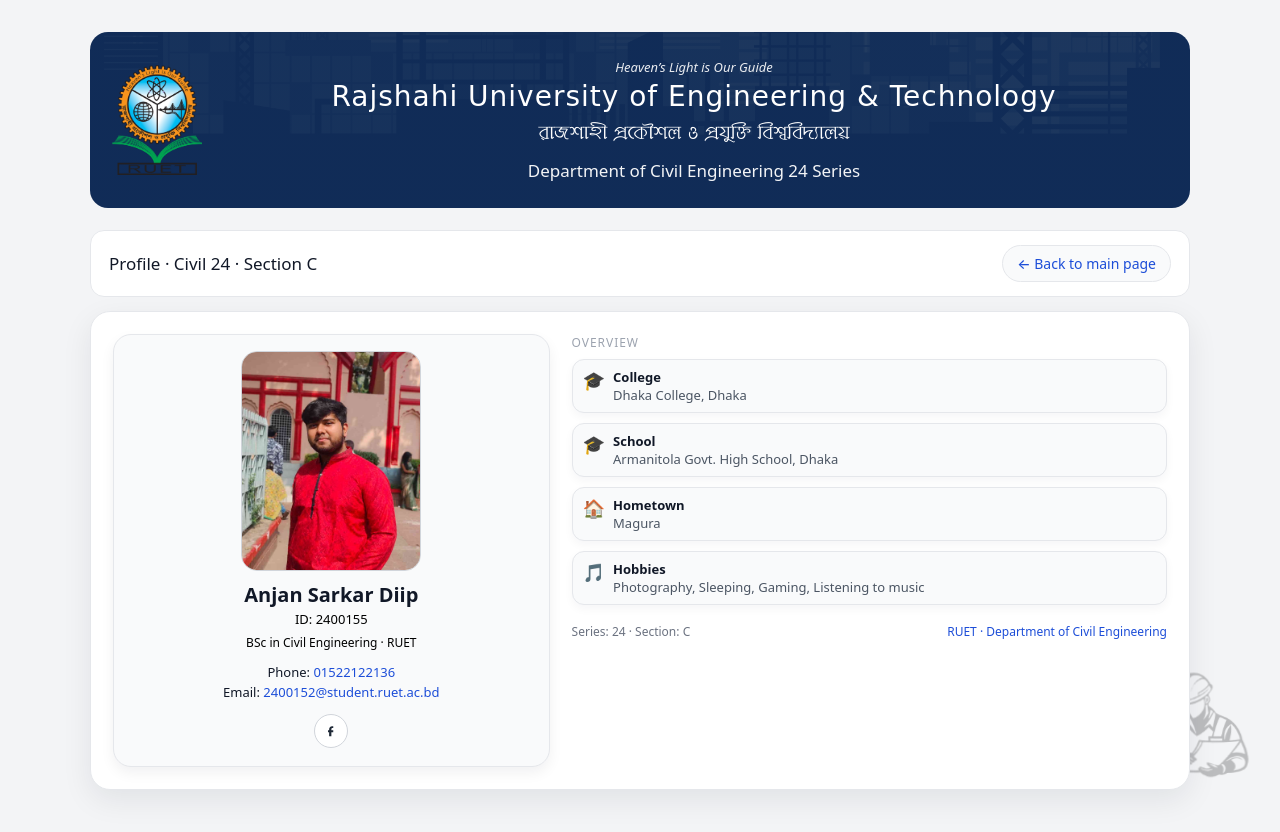
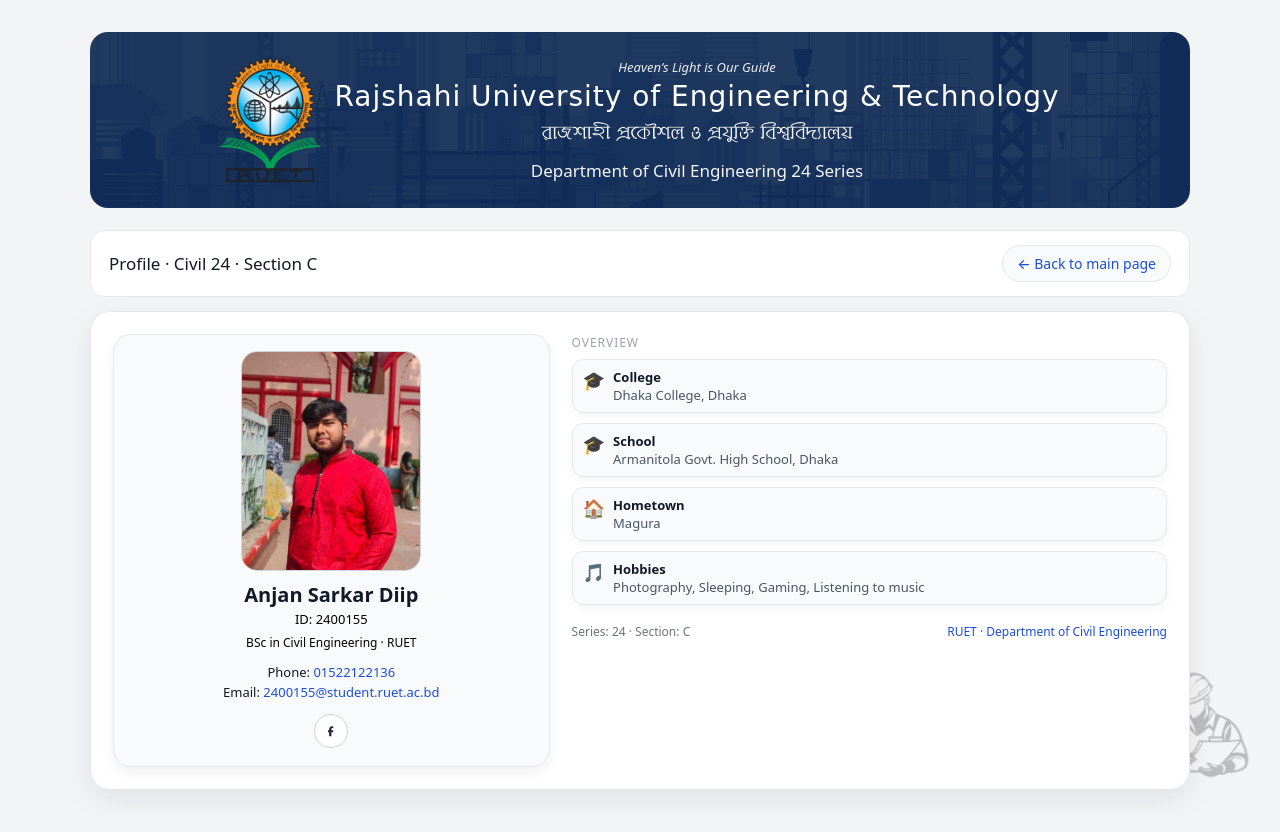
Before and after one commit to Himel-C12/CEC24, a plain HTML site: page 155.html in a window 1280 px wide. Drawn offline with Linux system fonts and the light colour scheme; a web font is replaced by a local one.

Commit message:
Add files via upload

```diff
--- a/155.html
+++ b/155.html
@@ -43,7 +43,7 @@
             Phone:
             <a href="tel:01522122136">01522122136</a><br>
             Email:
-            <a href="mailto:2400152@student.ruet.ac.bd">2400152@student.ruet.ac.bd</a>
+            <a href="mailto:2400155@student.ruet.ac.bd">2400155@student.ruet.ac.bd</a>
           </div>
 
           <div class="social-row">
--- a/styles.css
+++ b/styles.css
@@ -14,7 +14,7 @@
 .ruet-header{
   background:
     linear-gradient(rgba(15,42,82,0.92), rgba(15,42,82,0.92)),
-    url("img/_asset/skyline.png") center bottom / cover no-repeat;
+    url("img/_asset/skyline.png") center center / cover no-repeat;
 
   border-radius: 18px;
   padding: 26px 22px;
@@ -23,21 +23,51 @@
   color: #ffffff;
 }
 
+/* === HARD OVERRIDE: keep logo + text as one centered group === */
 .ruet-inner{
-  display: flex;
-  align-items: center;
-  gap: 18px;
+  display: flex !important;
+  justify-content: center !important; /* center the whole group */
 }
 
-.ruet-logo{
-  width: 90px;
-  height: auto;
+.ruet-inner{
+  gap: 0 !important; /* we'll control spacing ourselves */
 }
 
+/* group wrapper (we create it without HTML change) */
+.ruet-logo{
+  margin: 0 !important;
+}
+
+/* Make ruet-logo + ruet-text behave like a centered unit */
+.ruet-logo,
 .ruet-text{
-  text-align: center;
-  flex: 1;
+  display: inline-block;
+  vertical-align: middle;
 }
+
+/* Move logo closer to the text */
+.ruet-logo{
+  width: 100px;
+  margin-right: 14px !important; /* spacing between logo and text */
+}
+
+/* IMPORTANT: stop text from being pushed by flex */
+.ruet-text{
+  flex: 0 0 auto !important;     /* don't stretch */
+  text-align: center !important;
+}
+
+/* On mobile: stack */
+@media (max-width: 640px){
+  .ruet-inner{
+    flex-direction: column !important;
+  }
+  .ruet-logo{
+    margin-right: 0 !important;
+  }
+}
+
+
 
 .ruet-motto{
   font-size: 13px;
```
Also changed, not shown: index.html (+1 -1 lines).
